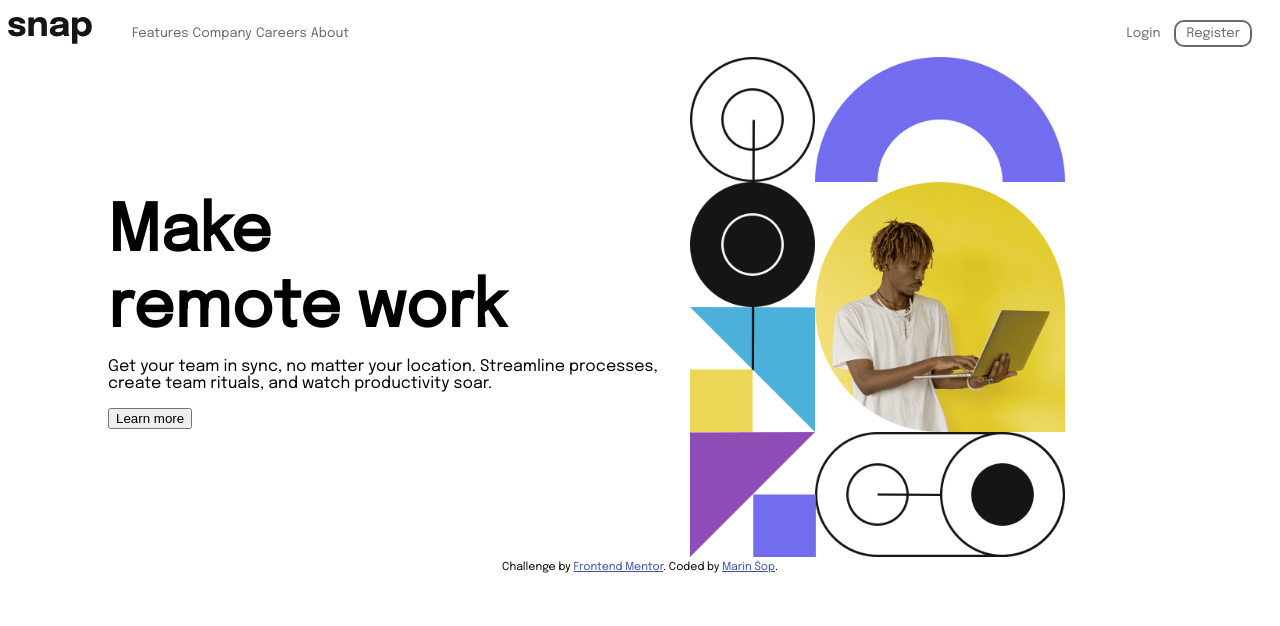
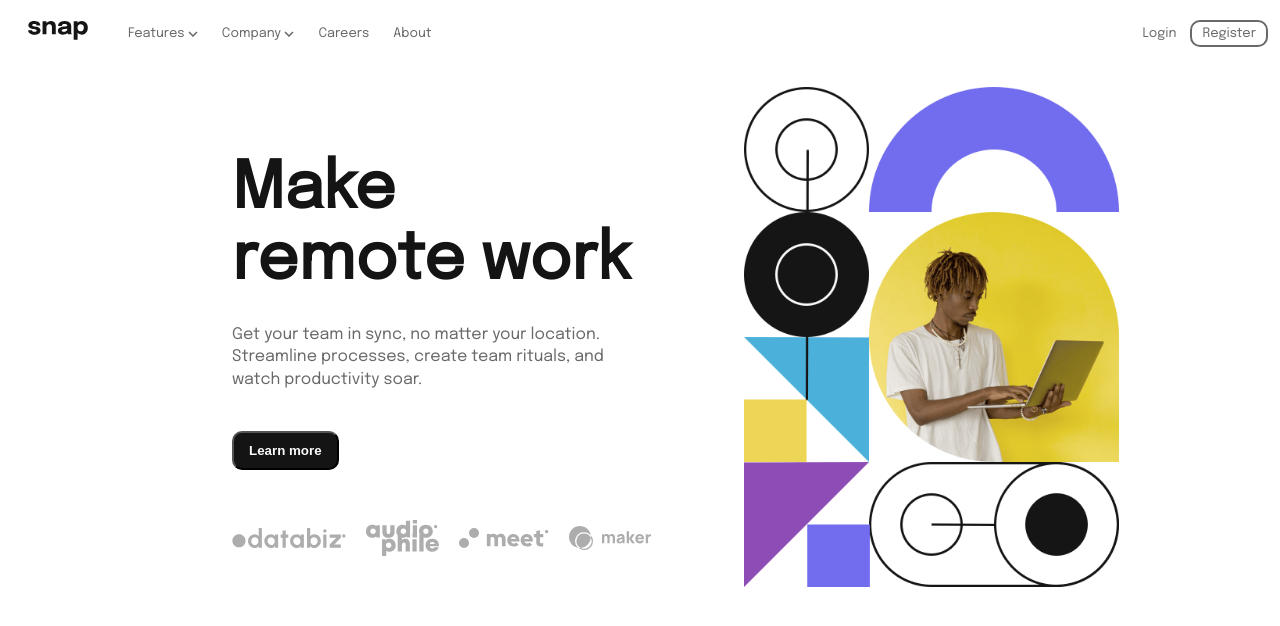
Before and after one commit to MarinSop/Frontend-Mentor-Challenges, a plain HTML site: page intro-section-with-dropdown-navigation-main/index.html in a window 1280 px wide. Drawn offline with Linux system fonts and the light colour scheme.

Commit message:
Desktop design done

```diff
--- a/intro-section-with-dropdown-navigation-main/index.html
+++ b/intro-section-with-dropdown-navigation-main/index.html
@@ -17,8 +17,8 @@
     </div>
     <div class="navigation">
       <ul>
-        <li>Features</li>
-        <li>Company</li>
+        <li>Features <img src="images/icon-arrow-down.svg"></li>
+        <li>Company <img src="images/icon-arrow-down.svg"></li>
         <li>Careers</li>
         <li>About</li>
       </ul>
@@ -33,24 +33,31 @@
 
   <main>
     <div class="leftMain">
+      <div class="leftMainContent">
         <div class="headers">
           <h1>Make</h1>
           <h1>remote work</h1>
         </div>
 
-      <p>Get your team in sync, no matter your location. Streamline processes,
-      create team rituals, and watch productivity soar.</p>
+        <p>Get your team in sync, no matter your location.<br>
+           Streamline processes, create team rituals, and <br>
+           watch productivity soar.</p>
 
         <button>Learn more</button>
+
+        <div class="clients">
+          <img src="images/client-databiz.svg" alt="Databiz">
+          <img src="images/client-audiophile.svg" alt="Audiophile">
+          <img src="images/client-meet.svg" alt="Meet">
+          <img src="images/client-maker.svg" alt="Maker">
+        </div>
+      </div>
     </div>
     <div class="rightMain">
       <img src="images/image-hero-desktop.png" alt="Image">
     </div>
   </main>
-
-  <div class="attribution">
-    Challenge by <a href="https://www.frontendmentor.io?ref=challenge" target="_blank">Frontend Mentor</a>.
-    Coded by <a href="#">Marin Šop</a>.
-  </div>
+  <footer>
+  </footer>
 </body>
 </html>
--- a/intro-section-with-dropdown-navigation-main/style.css
+++ b/intro-section-with-dropdown-navigation-main/style.css
@@ -4,9 +4,10 @@
     font-family: "Epilogue";
     src: url(fonts/Epilogue-Regular.ttf);
 }
-
 body
 {
+    height: 100%;
+    width: 100%;
     font-family: Epilogue;
 }
 nav
@@ -16,6 +17,17 @@ nav
     width: 100%;
     justify-content: flex-start;
     align-items: center;
+    margin-bottom: 30px;
+}
+
+.logo
+{
+    margin-left: 20px;
+}
+.logo > img
+{
+    height: auto;
+    width: 60px;
 }
 
 .navigation > ul
@@ -27,6 +39,7 @@ nav
     display: inline;
     color: hsl(0, 0%, 41%);
     font-size: small;
+    margin-right: 20px;
 }
 
 .log-reg
@@ -64,22 +77,54 @@ main
 .leftMain
 {
     width: 50%;
-    margin-left: 100px;
 }
+.leftMainContent
+{
+    display:flex;
+    flex-direction: column;
+    align-items: flex-start;
+    margin-left:35%;
+    height: 100%;
+}
+.leftMainContent > button
+{
+    background-color: hsl(0, 0%, 8%);
+    color: hsl(0, 0%, 98%);
+    padding: 10px 15px 10px 15px;
+    border-radius: 10px;
+    font-weight: bold;
+    margin-top: 20px;
+}
+.leftMainContent > p
+{
+    line-height: 1.4;
+    color: hsl(0, 0%, 41%);
+    margin: 20px 0px 20px 0px;
+}
+.clients
+{
+    display:flex;
+    align-items: center;
+    margin-top: 50px;
+}
+.clients > img{margin-right:20px;}
+.headers{margin-top: 30px ;margin-bottom: 10px;}
 .headers > h1
 {
     font-size: 4rem;
     font-weight: 900;
     margin-bottom: 0px;
-    margin-top: 10px;
+    margin-top: 5px;
+    color:hsl(0, 0%, 8%);
 }
 
 .rightMain
 {
     width: 50%;
+    height: 100%;
 }
 .rightMain > img
 {
-    height: 500px;
-
+   height: 500px;
+   margin-left: 15%;
 }
```
Lines whose indentation alone changed are shown as unchanged.
